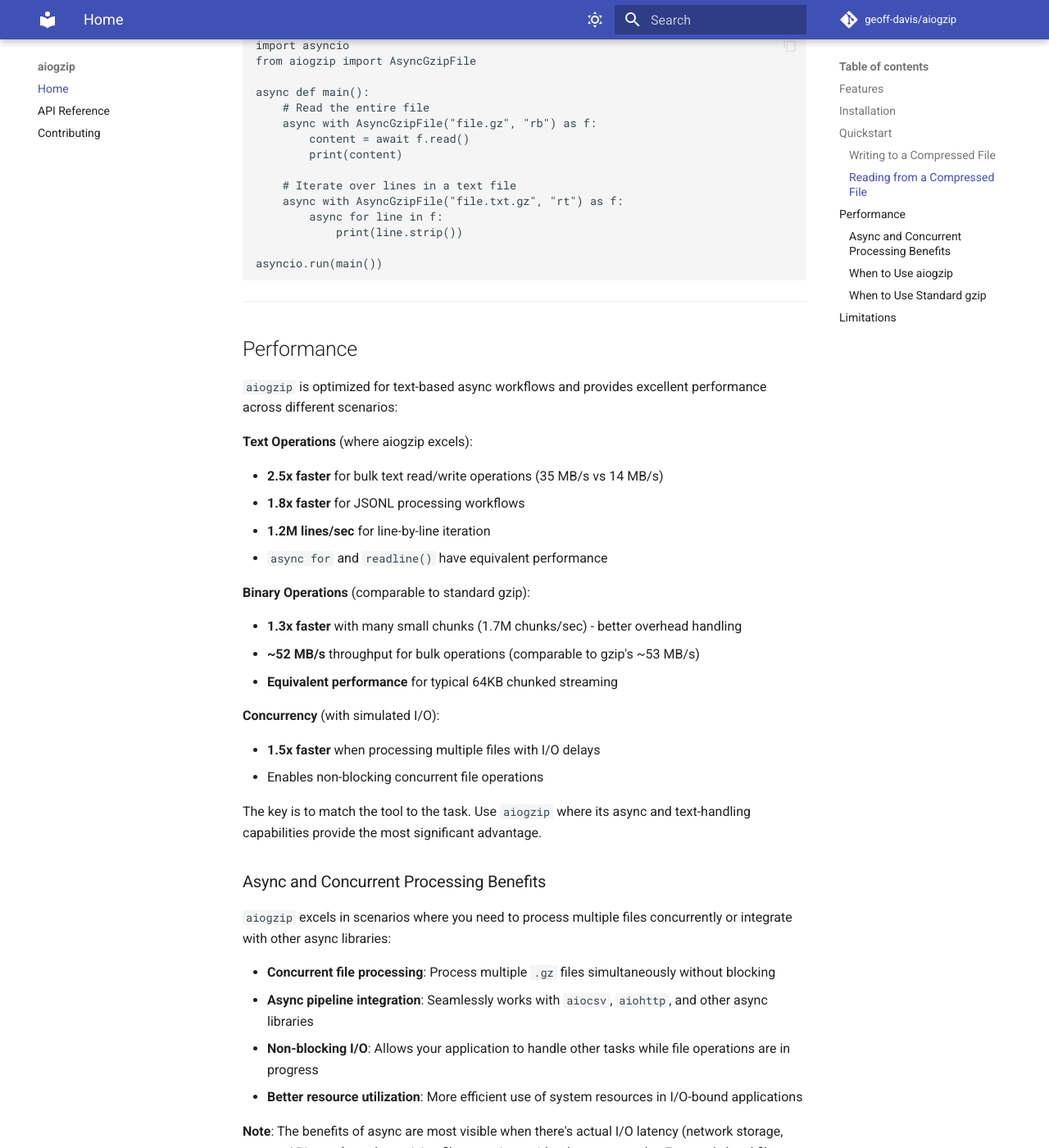
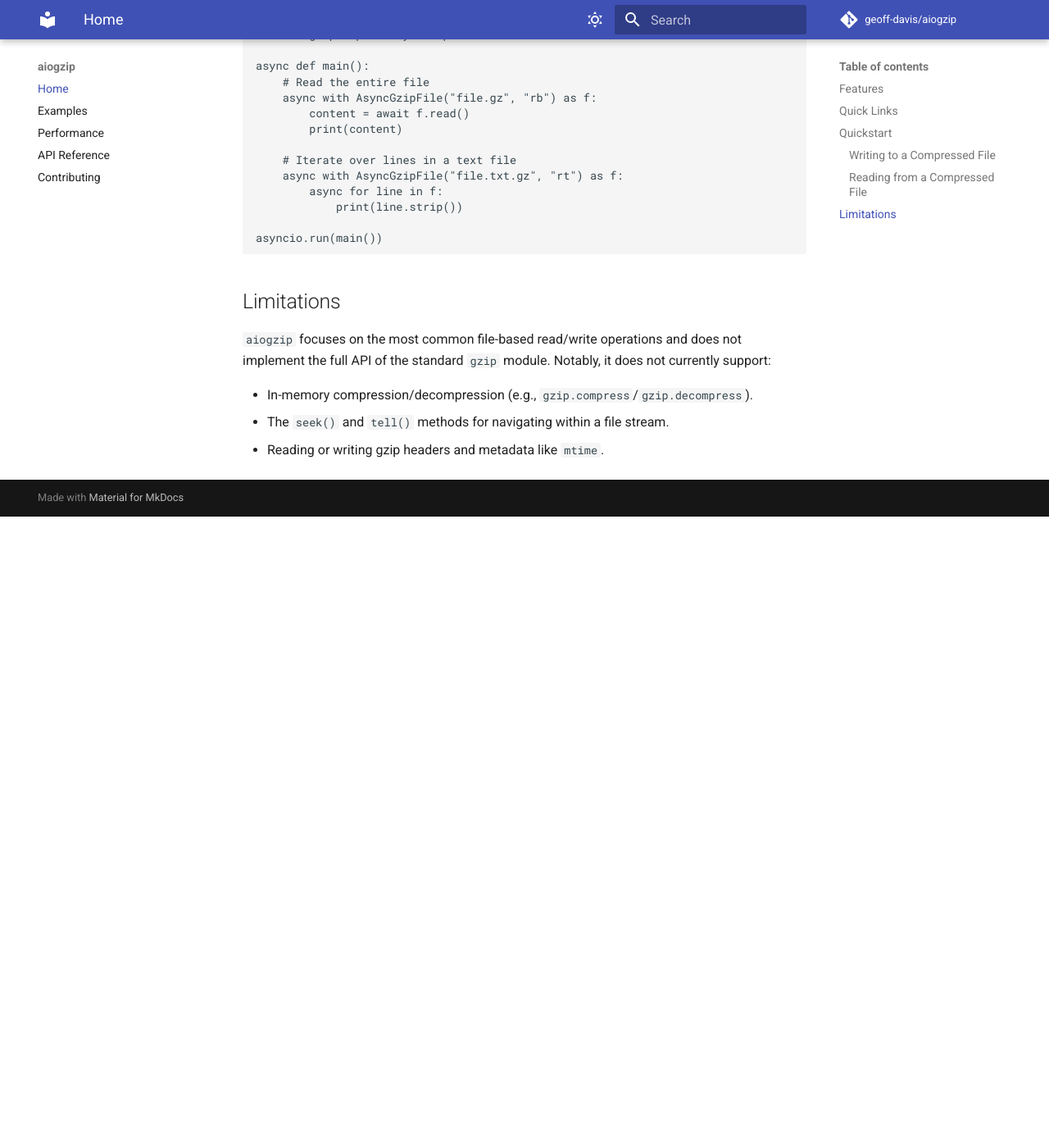
Before and after one commit to geoff-davis/aiogzip, an MkDocs documentation site: the page built from docs/index.md, in a window 1280 px wide and 1400 px high, scrolled down 1551 px. Shown: the whole window at 82% size. Built offline with MkDocs 1.6.1 and Material for MkDocs 9.7.7, drawn with Linux system fonts in a browser that asks for light colours; comment, search, counter and statistics services are not loaded; after the commit the page ends 2181 px from its top, so only the background shows below that; some of the changed text lies outside the part shown.

Commit message:
docs: Enhance documentation with Examples and Performance guide

````diff
--- a/docs/index.md
+++ b/docs/index.md
@@ -22,17 +22,12 @@
 
 ---
 
-## Installation
+## Quick Links
 
-Install `aiogzip` using pip. To include optional `aiocsv` support, specify the `[csv]` extra.
-
-```bash
-# Standard installation
-pip install aiogzip
-
-# With aiocsv support
-pip install aiogzip[csv]
-```
+- [Installation & Usage](examples.md)
+- [Performance Benchmarks](performance.md)
+- [API Reference](api.md)
+- [Contributing](contributing.md)
 
 ---
 
@@ -78,64 +73,6 @@
 asyncio.run(main())
 ```
 
----
-
-## Performance
-
-`aiogzip` is optimized for text-based async workflows and provides excellent performance across different scenarios:
-
-**Text Operations** (where aiogzip excels):
-
-- **2.5x faster** for bulk text read/write operations (35 MB/s vs 14 MB/s)
-- **1.8x faster** for JSONL processing workflows
-- **1.2M lines/sec** for line-by-line iteration
-- `async for` and `readline()` have equivalent performance
-
-**Binary Operations** (comparable to standard gzip):
-
-- **1.3x faster** with many small chunks (1.7M chunks/sec) - better overhead handling
-- **~52 MB/s** throughput for bulk operations (comparable to gzip's ~53 MB/s)
-- **Equivalent performance** for typical 64KB chunked streaming
-
-**Concurrency** (with simulated I/O):
-
-- **1.5x faster** when processing multiple files with I/O delays
-- Enables non-blocking concurrent file operations
-
-The key is to match the tool to the task. Use `aiogzip` where its async and text-handling capabilities provide the most significant advantage.
-
-### Async and Concurrent Processing Benefits
-
-`aiogzip` excels in scenarios where you need to process multiple files concurrently or integrate with other async libraries:
-
-- **Concurrent file processing**: Process multiple `.gz` files simultaneously without blocking
-- **Async pipeline integration**: Seamlessly works with `aiocsv`, `aiohttp`, and other async libraries
-- **Non-blocking I/O**: Allows your application to handle other tasks while file operations are in progress
-- **Better resource utilization**: More efficient use of system resources in I/O-bound applications
-
-**Note**: The benefits of async are most visible when there's actual I/O latency (network storage, remote APIs, etc.) or when mixing file operations with other async tasks. For purely local file processing on SSDs, the async overhead may exceed the benefits due to minimal I/O wait times.
-
-### When to Use `aiogzip`
-
-✅ **Recommended for:**
-
-- **Text file processing**: 2.5x performance advantage for text operations
-- **Async applications**: Processing CSV, JSONL, or log files in async pipelines
-- **Concurrent workflows**: Processing multiple files simultaneously
-- **Many small writes**: Better overhead handling (1.7M small chunks/sec)
-- **Integration with async libraries**: Works seamlessly with `aiohttp`, `aiocsv`, etc.
-
-### When to Use Standard `gzip`
-
-❌ **Consider standard `gzip` for:**
-
-- **Purely synchronous applications**: No async event loop overhead
-- **Simple binary file operations**: Comparable performance (~52 MB/s for both)
-- **Memory-constrained environments**: `aiogzip` may use more memory for buffering
-- **Seeking/metadata operations**: Not yet supported by `aiogzip`
-
----
-
 ## Limitations
 
 `aiogzip` focuses on the most common file-based read/write operations and does not implement the full API of the standard `gzip` module. Notably, it does not currently support:
--- a/mkdocs.yml
+++ b/mkdocs.yml
@@ -41,5 +41,7 @@
 
 nav:
   - Home: index.md
+  - Examples: examples.md
+  - Performance: performance.md
   - API Reference: api.md
   - Contributing: contributing.md
````
Also changed, not shown: README.md (+20 -148 lines), docs/examples.md (added, +121 -0 lines), docs/performance.md (added, +66 -0 lines).
